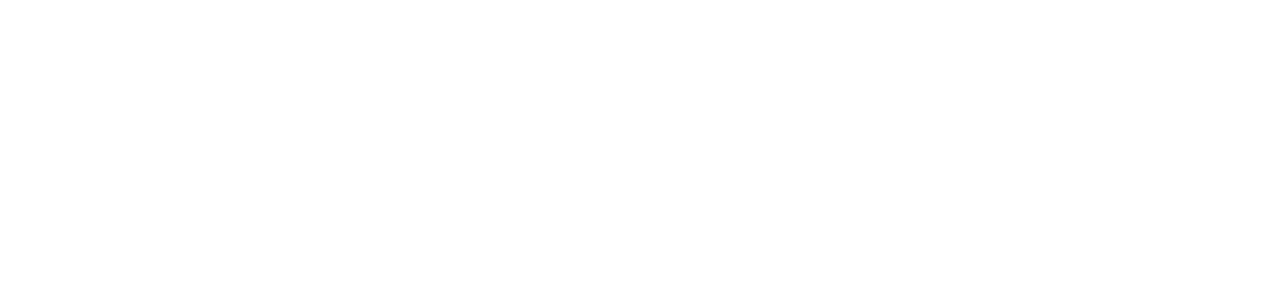
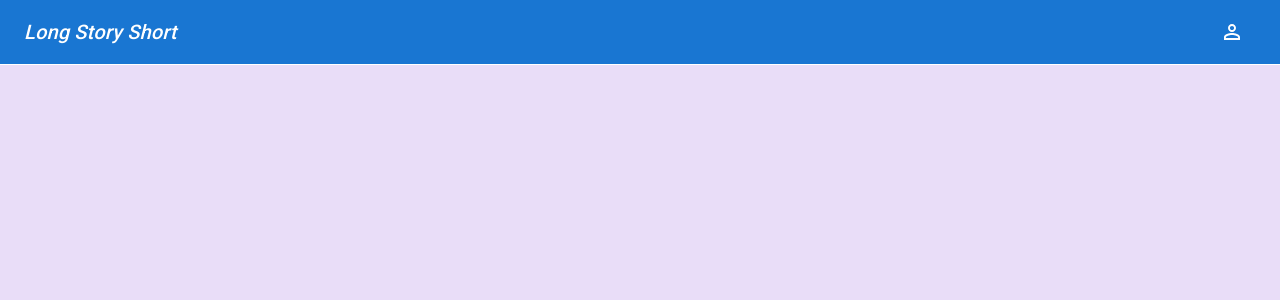
Before and after one commit to GodzillaJim/long-story-short-bt-inspired, a React (Create React App) app: page / in a window 1280 px wide. Before the commit this address had no page. Shown: the top 300 px of the page. Built offline with nearby package versions, Linux system fonts and the light colour scheme.

Commit message:
(feat)Layout complete

```diff
--- a/package.json
+++ b/package.json
@@ -16,8 +16,10 @@
     "@types/node": "^17.0.8",
     "@types/react": "^17.0.38",
     "@types/react-dom": "^17.0.11",
+    "@types/uuid": "^8.3.4",
     "autoprefixer": "^10.4.2",
     "axios": "^0.24.0",
+    "bootstrap-css-only": "^4.4.1",
     "cross-env": "^7.0.3",
     "delay-cli": "^1.1.0",
     "formik": "^2.2.9",
@@ -38,6 +40,7 @@
     "redux-thunk": "^2.4.1",
     "tailwindcss": "^2.2.19",
     "typescript": "^4.5.4",
+    "uuid": "^8.3.2",
     "yup": "^0.32.11"
   },
   "scripts": {
--- a/public/index.html
+++ b/public/index.html
@@ -1,7 +1,7 @@
 <!DOCTYPE html>
 <html lang="en">
   <head>
-
+    <link href="https://use.fontawesome.com/releases/v5.15.1/css/all.css" rel="stylesheet" />
     <title>Long Story Short</title>
   </head>
   <body class="h-screen">
--- a/src/App.tsx
+++ b/src/App.tsx
@@ -1,15 +1,22 @@
-import React, { useEffect } from 'react';
-import { useSelector } from 'react-redux';
+import React from 'react';
 import { BrowserRouter, Route, Routes } from 'react-router-dom';
+import './app.css';
+import 'mdbreact/dist/css/mdb.css';
+import 'bootstrap-css-only/css/bootstrap.css';
+import './styles/index.css';
+import './styles/tailwind.css';
 import Dashboard from './screens/Dashboard';
 import LoginScreen from './screens/LoginScreen';
+import MainLayout from './layout/MainLayout';
 
 function App() {
   return (
     <BrowserRouter>
       <Routes>
         <Route path="/login" element={<LoginScreen />} />
-        <Route path="/home" element={<Dashboard />} />
+        <Route path="/" element={<MainLayout />}>
+          <Route path="home" element={<Dashboard />} />
+        </Route>
       </Routes>
     </BrowserRouter>
   );
--- /dev/null
+++ b/src/app.css
@@ -0,0 +1,3 @@
+#root{
+    background-color: #e9ddf8;
+}
--- /dev/null
+++ b/src/components/CustomNavbar.tsx
@@ -0,0 +1,93 @@
+import { PersonOutline, Menu as MenuIcon } from '@mui/icons-material';
+import {
+  AppBar,
+  IconButton,
+  Menu,
+  MenuItem,
+  Toolbar,
+  Typography,
+  useMediaQuery,
+} from '@mui/material';
+import { DefaultTheme, makeStyles } from '@mui/styles';
+import React from 'react';
+
+const useStyles = makeStyles((theme: DefaultTheme) => ({
+  navbar: {
+    background: '',
+    borderBottom: '1px solid',
+  },
+  brandText: {
+    fontStyle: 'italic',
+    fontFamily: 'Source Sans Pro',
+    fontWeight: 'bold',
+    textTransform: 'capitalize',
+  },
+}));
+interface ICustomNavbar {
+  open: boolean;
+  openDrawer: (open: boolean) => void;
+}
+const CustomNavbar = (props: ICustomNavbar) => {
+  const classes = useStyles();
+  const [anchorEl, setAnchorEl] = React.useState(null);
+  const matches = useMediaQuery('(max-width:600px)');
+
+  const handleMenu = (event: any) => {
+    setAnchorEl(event.currentTarget);
+  };
+
+  const handleClose = () => {
+    setAnchorEl(null);
+  };
+
+  return (
+    <div>
+      <AppBar className={classes.navbar} elevation={0}>
+        <Toolbar>
+          {matches && (
+            <IconButton onClick={() => props.openDrawer(!props.open)}>
+              <MenuIcon />
+            </IconButton>
+          )}
+          <Typography
+            className={classes.brandText}
+            variant="h6"
+            component="div"
+            sx={{ flexGrow: 1 }}>
+            Long Story Short
+          </Typography>
+          <div>
+            <IconButton
+              size="large"
+              aria-label="account of current user"
+              aria-controls="menu-appbar"
+              aria-haspopup="true"
+              onClick={handleMenu}
+              color="inherit">
+              <PersonOutline />
+            </IconButton>
+            <Menu
+              id="menu-appbar"
+              anchorEl={anchorEl}
+              anchorOrigin={{
+                vertical: 'top',
+                horizontal: 'right',
+              }}
+              keepMounted
+              transformOrigin={{
+                vertical: 'top',
+                horizontal: 'right',
+              }}
+              open={Boolean(anchorEl)}
+              onClose={handleClose}>
+              <MenuItem onClick={handleClose}>Profile</MenuItem>
+              <MenuItem onClick={handleClose}>My account</MenuItem>
+            </Menu>
+          </div>
+        </Toolbar>
+      </AppBar>
+    </div>
+  );
+};
+
+export default CustomNavbar;
--- /dev/null
+++ b/src/components/CustomSideBar.tsx
@@ -0,0 +1,154 @@
+import {
+  ChevronLeft,
+  ChevronRight,
+  Home,
+  Notes,
+  Person,
+  Tag,
+} from '@mui/icons-material';
+import {
+  Drawer,
+  IconButton,
+  List,
+  ListItem,
+  ListItemIcon,
+  ListItemText,
+  useMediaQuery,
+} from '@mui/material';
+import { makeStyles, useTheme } from '@mui/styles';
+import React, { useState } from 'react';
+import { v4 } from 'uuid';
+
+const useStyles = makeStyles((theme: any) => ({
+  drawerContainer: (props: { width: string }) => ({
+    height: '100%',
+    width: props.width,
+    position: 'fixed',
+    paddingTop: '30px',
+    backgroundColor: '#8a8a8a',
+    left: 0,
+    fontFamily: 'Source Sans Pro',
+    transition: '0.5s',
+  }),
+  listItem: {
+    overflow: 'hidden',
+    width: '100%',
+    fontFamily: 'Source Sans Pro',
+  },
+  itemMargin: {
+    marginRight: '12px',
+  },
+}));
+interface ICustomSideBar {
+  open: boolean;
+  openDrawer: (open: boolean) => void;
+  mouseOver: boolean;
+  setMouseOver: () => void;
+}
+const CustomSideBar = (props: ICustomSideBar) => {
+  const rtl: boolean = false;
+  const classes = useStyles({ width: props.mouseOver ? '240px' : '60px' });
+  const matches = useMediaQuery('(max-width:600px)');
+  const handleMouseEnter = () => {
+    props.setMouseOver();
+  };
+  const handleMouseLeave = () => {
+    props.setMouseOver();
+  };
+  return (
+    <div>
+      {matches && (
+        <Drawer
+          anchor="left"
+          onClose={() => props.openDrawer(!props.open)}
+          open={props.open}>
+          <List>
+            <ListItem key={`key-${v4()}`}>
+              <IconButton onClick={() => props.openDrawer(!props.open)}>
+                {!rtl ? <ChevronLeft /> : <ChevronRight />}
+              </IconButton>
+            </ListItem>
+            <CustomListItem
+              classes={classes}
+              key={`key-${v4()}`}
+              text="Home"
+              icon={<Home />}
+            />
+            <CustomListItem
+              classes={classes}
+              key={`key-${v4()}`}
+              text="Users"
+              icon={<Person />}
+            />
+            <CustomListItem
+              classes={classes}
+              key={`key-${v4()}`}
+              text="Notes"
+              icon={<Notes />}
+            />
+            <CustomListItem
+              classes={classes}
+              key={`key-${v4()}`}
+              text="Tags"
+              icon={<Tag />}
+            />
+          </List>
+        </Drawer>
+      )}
+      {!matches && (
+        <div
+          onMouseOut={handleMouseLeave}
+          onMouseOver={handleMouseEnter}
+          className={classes.drawerContainer}>
+          {!matches && (
+            <List>
+              <CustomListItem
+                classes={classes}
+                key={`key-${v4()}`}
+                text="Home"
+                icon={<Home />}
+              />
+              <CustomListItem
+                classes={classes}
+                key={`key-${v4()}`}
+                text="Users"
+                icon={<Person />}
+              />
+              <CustomListItem
+                classes={classes}
+                key={`key-${v4()}`}
+                text="Notes"
+                icon={<Notes />}
+              />
+              <CustomListItem
+                classes={classes}
+                key={`key-${v4()}`}
+                text="Tags"
+                icon={<Tag />}
+              />
+            </List>
+          )}
+        </div>
+      )}
+    </div>
+  );
+};
+
+interface IProp {
+  text: string;
+  icon: JSX.Element;
+  classes: any;
+}
+const CustomListItem = (props: IProp) => {
+  const { classes } = props;
+  const matches = useMediaQuery('(max-width:600px)');
+  return (
+    <ListItem className={classes.listItem} button>
+      <ListItemIcon className={matches ? classes.itemMargin : ''}>
+        {props.icon}
+      </ListItemIcon>
+      <ListItemText primary={props.text} />
+    </ListItem>
+  );
+};
+export default CustomSideBar;
--- /dev/null
+++ b/src/layout/MainLayout.tsx
@@ -0,0 +1,70 @@
+import { CssBaseline, useMediaQuery } from '@mui/material';
+import { makeStyles } from '@mui/styles';
+import { MDBCol, MDBContainer, MDBRow } from 'mdbreact';
+import React, { useEffect, useState } from 'react';
+import { Outlet } from 'react-router';
+import CustomNavbar from '../components/CustomNavbar';
+import CustomSideBar from '../components/CustomSideBar';
+
+const useStyles = makeStyles((theme) => ({
+  container: {
+    marginTop: '16px',
+  },
+  root: (props: { matches: boolean; open: boolean; mouseOver: boolean }) => ({
+    width: props.matches
+      ? '100%'
+      : props.open
+      ? 'calc(100% - 240px)'
+      : 'calc(100% - 60px)',
+    backgroundColor: 'lightgray',
+    height: '100%',
+    transition: 'margin-left .5s',
+    marginLeft: !props.matches ? (props.mouseOver ? '220px' : '0px') : '0px',
+  }),
+  topBar: {
+    marginBottom: '0px',
+  },
+  sidebar: (props: { matches: boolean; open: boolean }) => ({
+    width: props.open ? '240px' : '60px',
+    minWidth: 'fit-content',
+    transition: '0.5s',
+    display: props.matches ? 'none' : 'flex',
+  }),
+  containerRow: {
+    marginTop: '45px',
+  },
+}));
+const MainLayout = () => {
+  const matches = useMediaQuery('(max-width:600px)');
+  const [open, openDrawer] = useState<boolean>(false);
+  const [mouseOver, setMouseOver] = useState<boolean>(false);
+  const classes = useStyles({ matches, open, mouseOver });
+
+  return (
+    <MDBContainer className={classes.container} fluid>
+      <CssBaseline />
+      <MDBRow className={classes.topBar}>
+        <MDBCol>
+          <CustomNavbar open={open} openDrawer={openDrawer} />
+        </MDBCol>
+      </MDBRow>
+      <MDBRow className={classes.containerRow}>
+        <div className="flex flex-row">
+          <div className={classes.sidebar}>
+            <CustomSideBar
+              mouseOver={mouseOver}
+              setMouseOver={() => setMouseOver(!mouseOver)}
+              open={open}
+              openDrawer={openDrawer}
+            />
+          </div>
+          <div className={classes.root}>
+            <Outlet />
+          </div>
+        </div>
+      </MDBRow>
+    </MDBContainer>
+  );
+};
+
+export default MainLayout;
--- a/src/screens/Dashboard.tsx
+++ b/src/screens/Dashboard.tsx
@@ -1,4 +1,3 @@
-import { CssBaseline } from '@mui/material';
 import React, { useEffect } from 'react';
 import { useSelector } from 'react-redux';
 import { useLocation, useNavigate } from 'react-router';
@@ -22,12 +21,7 @@
       }
     }
   }, [authToken, location, navigate]);
-  return (
-    <div>
-      <CssBaseline />
-      Hello dashboard
-    </div>
-  );
+  return <div>Hello world</div>;
 };
 
 export default Dashboard;
```
Also changed, not shown: 2 other files (tests, documents, lock files or other folders).
